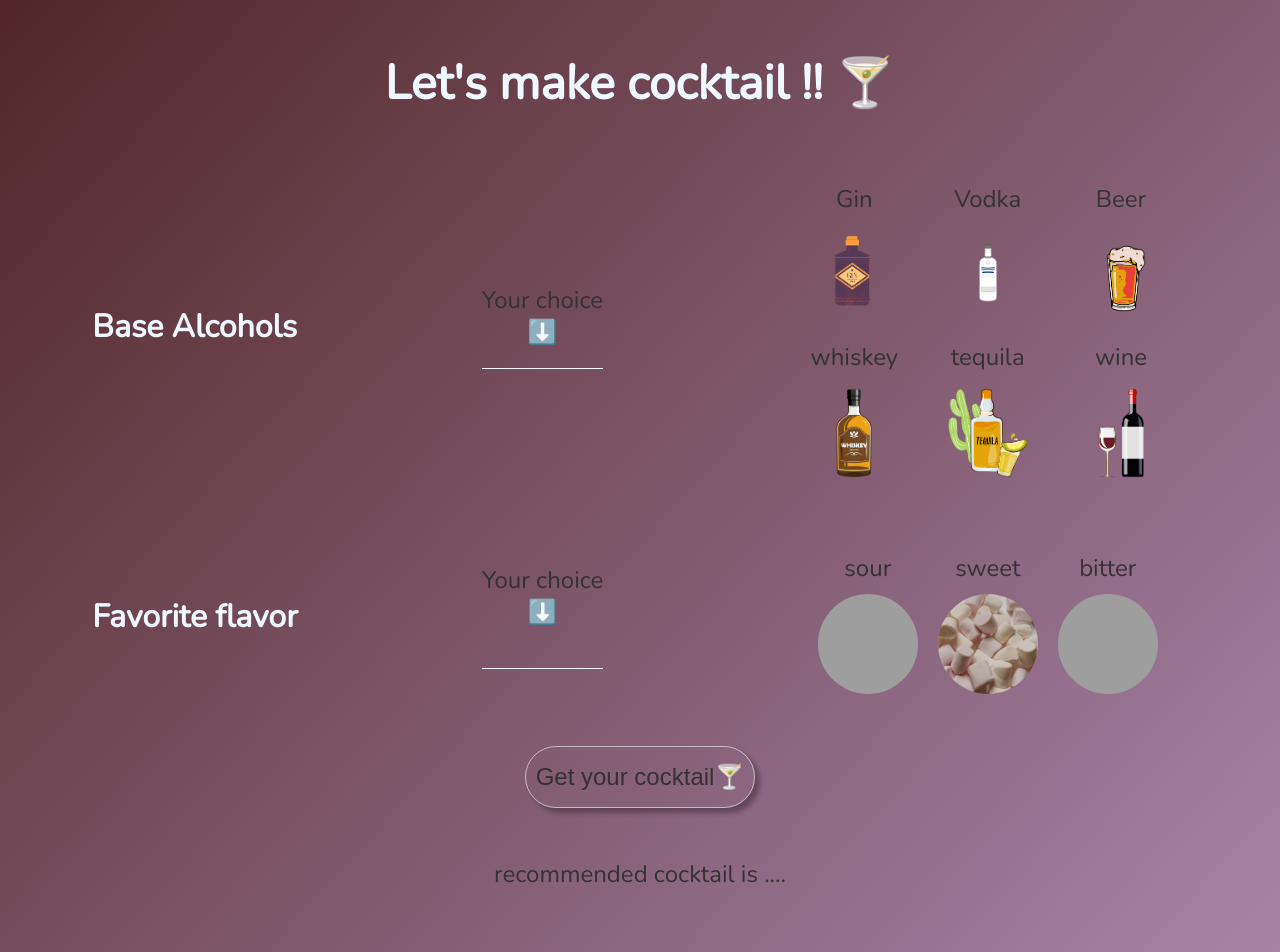
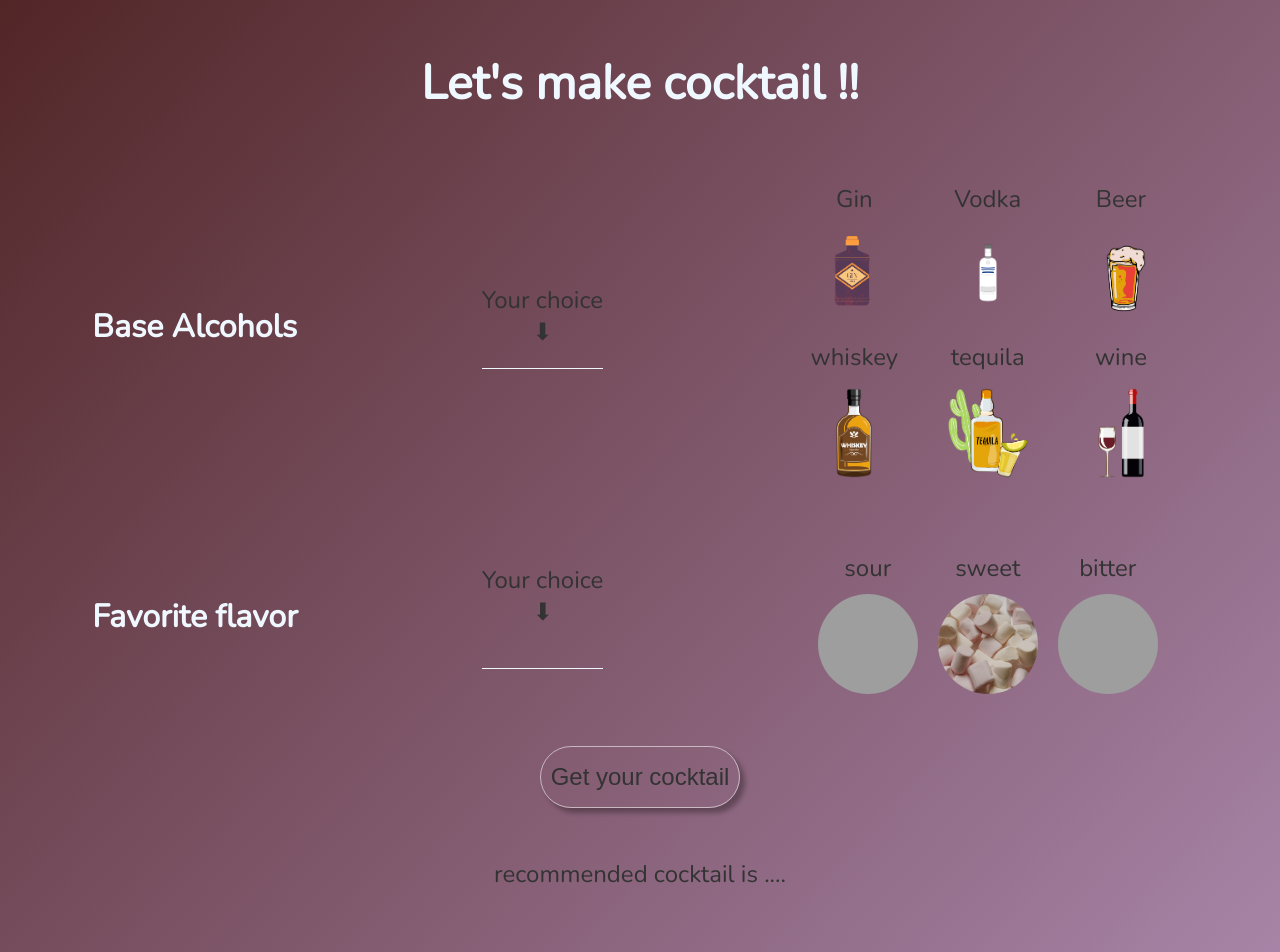
Before and after one commit to EricaIna/cocktail-match, a plain HTML site: page index.html in a window 1280 px wide. Shown: the top 952 px of the page. Drawn offline with nearby package versions, Linux system fonts and the light colour scheme; grey boxes are pictures that could not be loaded.

Commit message:
Update index.html

```diff
--- a/index.html
+++ b/index.html
@@ -12,12 +12,12 @@
         <img src="img/drop-2.png" alt="" class="bubble" />
       </div>
 
-      <h1>Let's make cocktail !! 🍸</h1>
+      <h1>Let's make cocktail !! </h1>
 
       <div class="alcohol-options">
         <h3>Base Alcohols</h3>
         <div class="choice-area">
-          <p>Your choice<br />⬇️</p>
+          <p>Your choice<br />⬇</p>
           <div id="selectedAlcoholText"></div>
         </div>
         <div class="alcohol-contents">
@@ -73,7 +73,7 @@
         <div class="choice-area">
           <p>
             Your choice<br />
-            ⬇️
+            ⬇
           </p>
           <div id="selectedFlavorText"></div>
         </div>
@@ -94,7 +94,7 @@
       </div>
       <div class="suggest-area">
         <button id="suggestButton" onclick="suggestCocktail()">
-          Get your cocktail🍸
+          Get your cocktail
         </button>
         <p>recommended cocktail is ....</p>
         <div id="cocktailSuggestion"></div>
```
